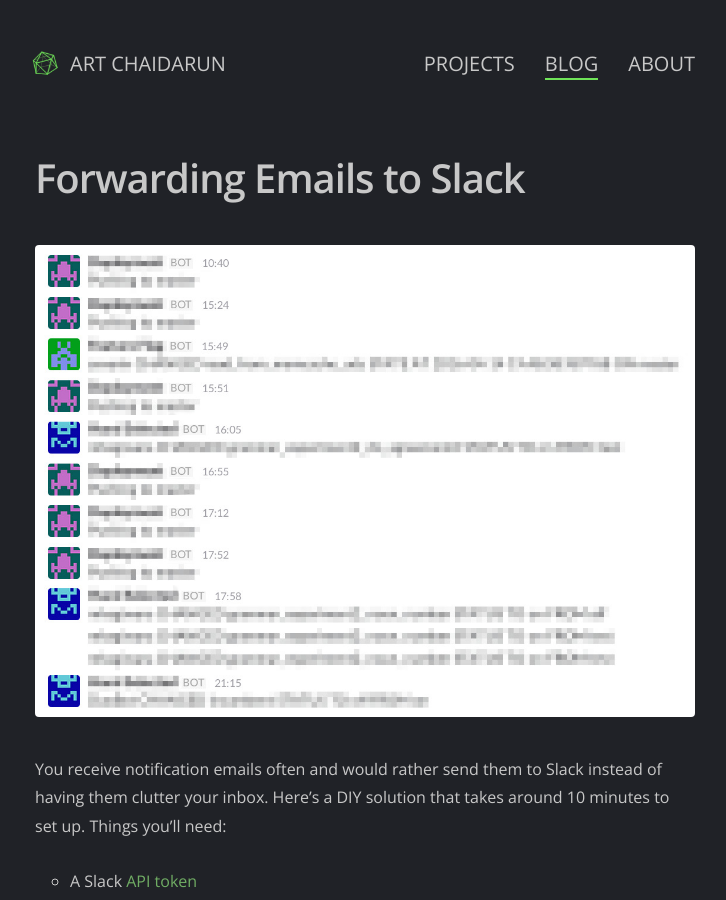
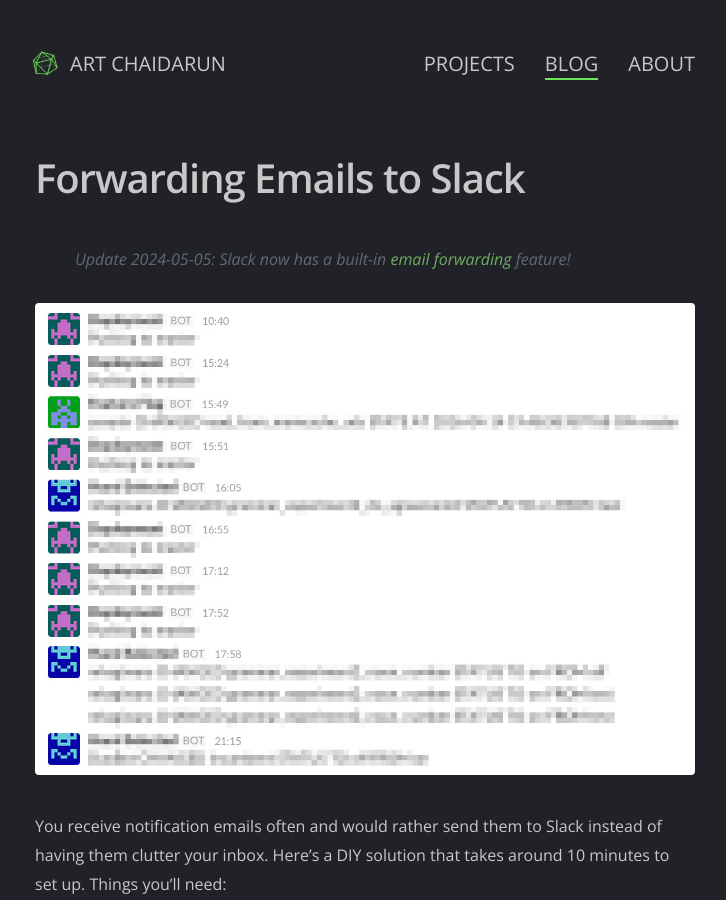
Before and after one commit to artnc/personal-website, a Jekyll site: the page built from src/blog/_posts/2016-04-17-slack-emails.md, in a window 1280 px wide and 900 px high. Shown: the whole window, without its empty margins (275-1001 px from the left). Built offline with Jekyll 4.4.1, drawn with Linux system fonts in a browser that asks for light colours; comment, search, counter and statistics services are not loaded.

Commit message:
Document native Slack email feature

```diff
--- a/src/blog/_posts/2016-04-17-slack-emails.md
+++ b/src/blog/_posts/2016-04-17-slack-emails.md
@@ -4,6 +4,8 @@
 pagetitle: Forwarding Emails to Slack
 tags: ["web"]
 ---
+
+> Update 2024-05-05: Slack now has a built-in [email forwarding](https://slack.com/help/articles/206819278-Send-emails-to-Slack) feature!
 
 ![](/img/slack-emails.jpg)
 
```
